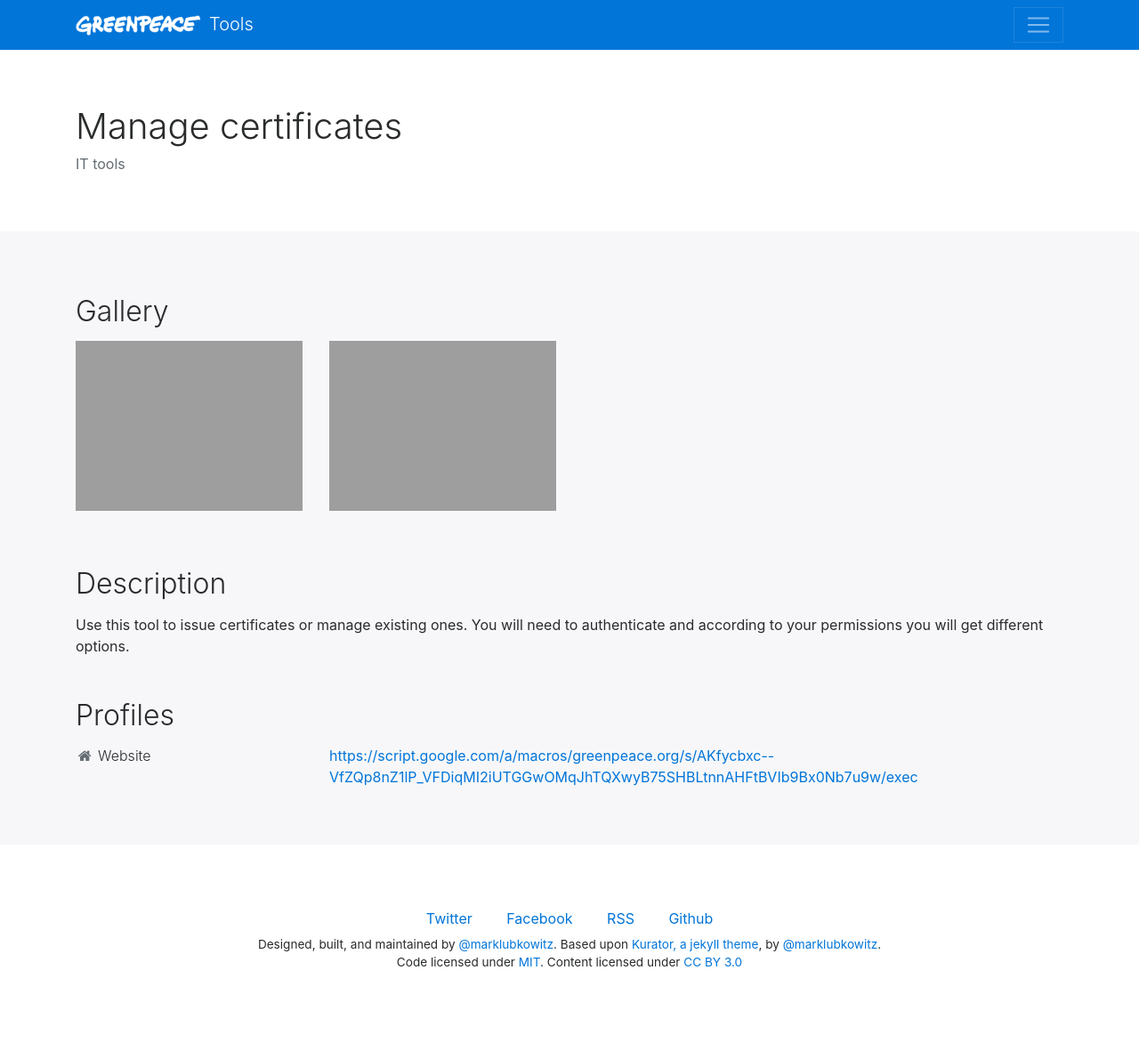
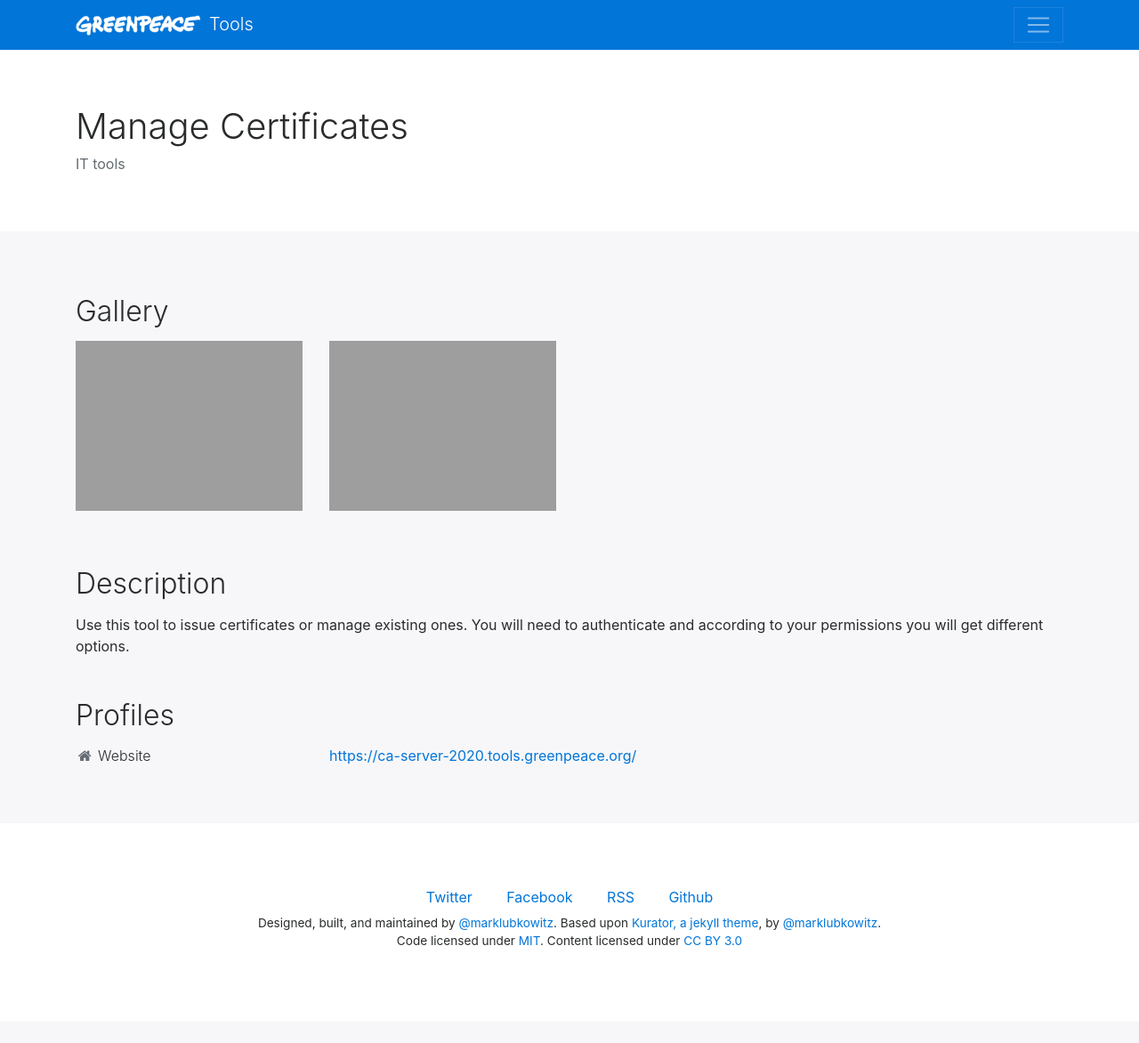
Before and after one commit to greenpeace/global-tools-portal, a Jekyll site: the page built from _curation/manage_certificates.md, in a window 1280 px wide. Shown: the whole page at 89% size. Built offline with Jekyll 4.4.1, drawn with Linux system fonts in a browser that asks for light colours; nearby versions of some CDN libraries; after the commit the page ends 1148 px from its top, so only the background shows below that; part of the change alters nothing that is shown.

```diff
--- a/_curation/manage_certificates.md
+++ b/_curation/manage_certificates.md
@@ -1,13 +1,13 @@
 ---
 layout: page
-title: Manage certificates
+title: Manage Certificates
 category: IT tools
 thumbnail:
 gallery:
     - kurator.png
     - kurator.png
 social:
-    website: https://script.google.com/a/macros/greenpeace.org/s/AKfycbxc--VfZQp8nZ1lP_VFDiqMI2iUTGGwOMqJhTQXwyB75SHBLtnnAHFtBVIb9Bx0Nb7u9w/exec
+    website: https://ca-server-2020.tools.greenpeace.org/
     github:
     twitter:
     facebook:
```
